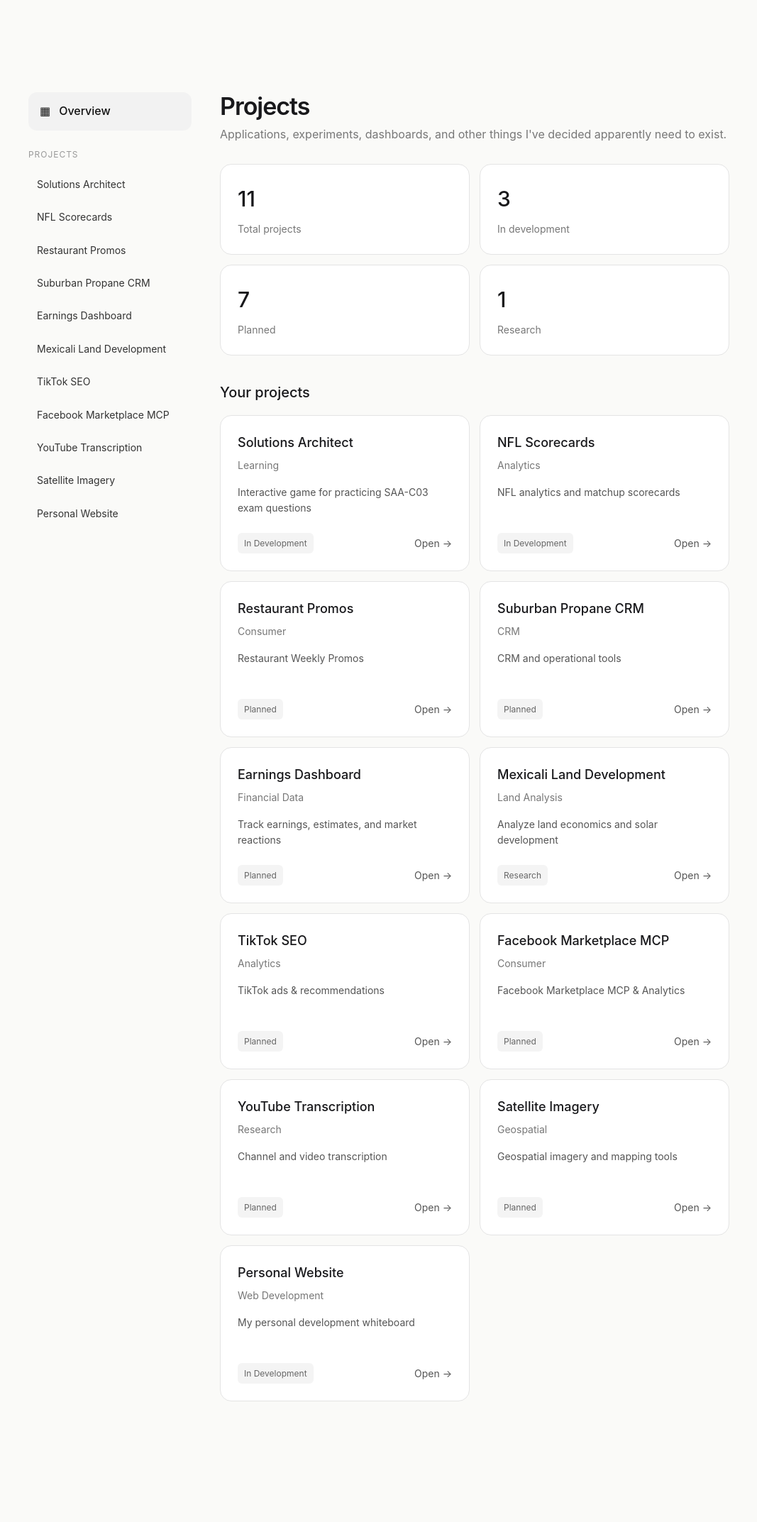
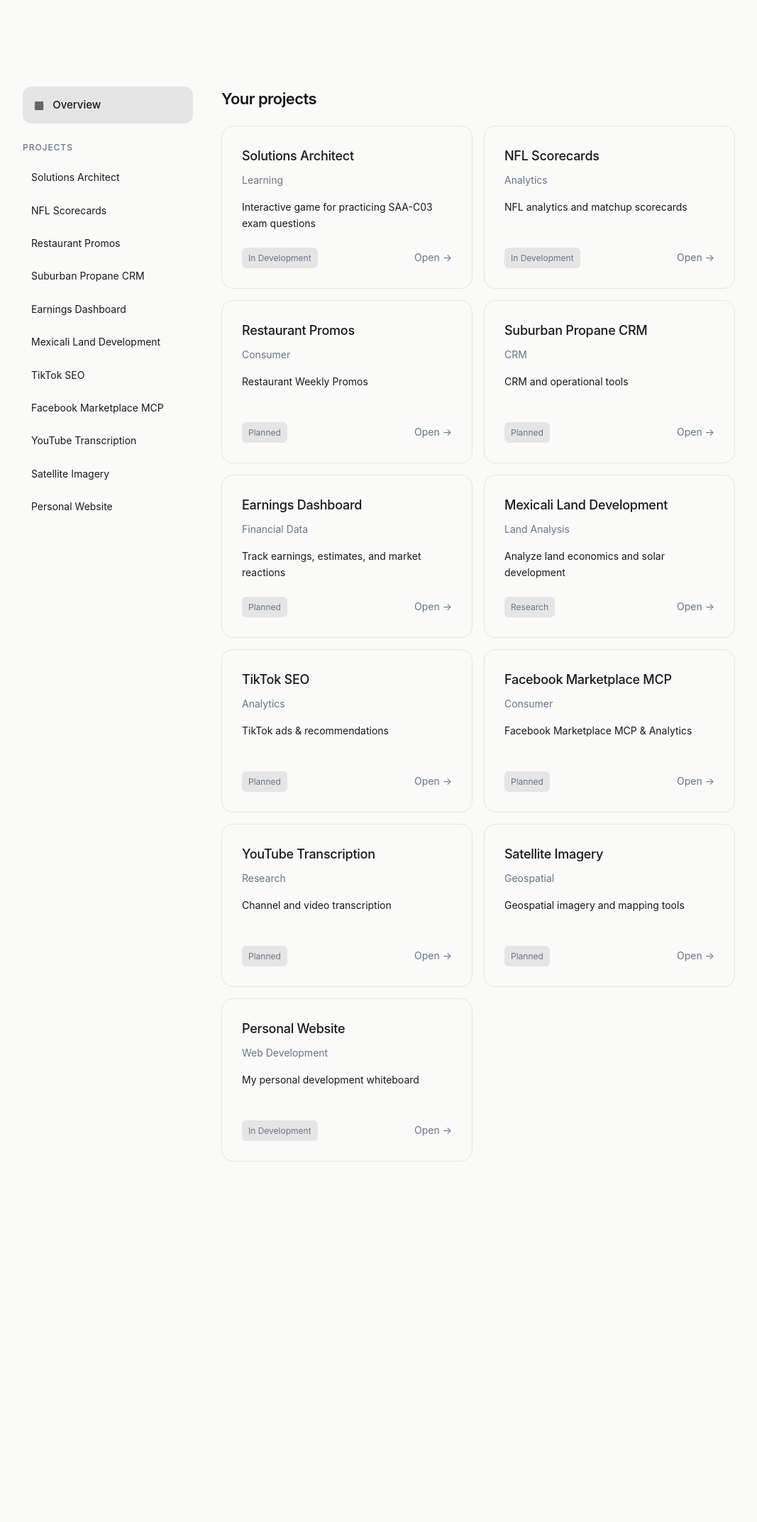
Before and after one commit to drtz1776/drtz-whiteboard, a Flask app: page /projects in a window 1280 px wide. Shown: the part 74-2219 px from the top of the page at 71% size, without its empty margins (106-1173 px from the left). After the commit the page ends 1711 px from the top, so only its background shows below. Run offline with Flask 3, Linux system fonts and the light colour scheme.

Commit message:
Removed project stats from projects page

```diff
--- a/app.py
+++ b/app.py
@@ -12,30 +12,9 @@ def home():
 # PROJECTS OVERVIEW
 @app.route("/projects")
 def projects():
-
-    stats = {
-        "total": len(PROJECTS),
-
-        "in_development": sum(
-            p["status"] == "In Development"
-            for p in PROJECTS
-        ),
-
-        "planned": sum(
-            p["status"] == "Planned"
-            for p in PROJECTS
-        ),
-
-        "research": sum(
-            p["status"] == "Research"
-            for p in PROJECTS
-        )
-    }
-
     return render_template(
         "projects.html",
-        projects=PROJECTS,
-        stats=stats
+        projects=PROJECTS
     )
 
 
--- a/static/style.css
+++ b/static/style.css
@@ -201,8 +201,317 @@ h1 {
 }
 
 /* =========================
+   PROJECTS PAGE LAYOUT
+========================= */
+
+.projects-layout {
+    display: grid;
+    grid-template-columns: 240px minmax(0, 1fr);
+    gap: 40px;
+
+    width: 100%;
+    max-width: 1400px;
+
+    margin: 0 auto;
+    padding: 32px 24px 80px;
+
+    align-items: start;
+}
+
+/* =========================
+   PROJECT SIDEBAR
+========================= */
+
+.project-sidebar {
+    position: sticky;
+    top: 110px;
+    align-self: start;
+}
+
+.sidebar-overview {
+    display: flex;
+    align-items: center;
+    gap: 12px;
+
+    padding: 14px 16px;
+    border-radius: 12px;
+
+    color: var(--text);
+    font-size: 15px;
+    font-weight: 500;
+
+    transition: background 0.2s ease;
+}
+
+.sidebar-overview:hover,
+.sidebar-overview.active {
+    background: var(--border);
+}
+
+.sidebar-label {
+    margin: 24px 0 12px;
+
+    color: var(--secondary-text);
+    font-size: 12px;
+    font-weight: 500;
+
+    letter-spacing: 0.08em;
+}
+
+.project-nav {
+    display: flex;
+    flex-direction: column;
+    gap: 4px;
+}
+
+.project-nav-item {
+    display: flex;
+    align-items: center;
+
+    min-height: 42px;
+    padding: 10px 12px;
+    border-radius: 9px;
+
+    color: var(--text);
+    font-size: 14px;
+
+    transition: background 0.2s ease;
+}
+
+.project-nav-item:hover,
+.project-nav-item.active {
+    background: var(--border);
+}
+
+/* =========================
+   PROJECTS MAIN CONTENT
+========================= */
+
+.projects-main {
+    min-width: 0;
+    width: 100%;
+}
+
+.projects-section {
+    width: 100%;
+}
+
+.projects-section-header {
+    margin-bottom: 20px;
+}
+
+.projects-section-header h2 {
+    margin: 0;
+    font-size: 22px;
+    font-weight: 600;
+    letter-spacing: -0.025em;
+}
+
+/* =========================
+   PROJECT GRID
+========================= */
+
+.project-grid {
+    display: grid;
+    grid-template-columns: repeat(2, minmax(0, 1fr));
+    gap: 16px;
+
+    width: 100%;
+}
+
+/* =========================
+   PROJECT CARDS
+========================= */
+
+.project-card {
+    display: flex;
+    flex-direction: column;
+
+    min-height: 230px;
+    padding: 28px;
+
+    background: var(--background);
+    border: 1px solid var(--border);
+    border-radius: 16px;
+
+    transition:
+        transform 0.2s ease,
+        border-color 0.2s ease,
+        box-shadow 0.2s ease;
+}
+
+.project-card:hover {
+    transform: translateY(-3px);
+
+    box-shadow: 0 10px 30px rgba(0, 0, 0, 0.05);
+}
+
+.project-card h3 {
+    margin: 0 0 8px;
+
+    font-size: 18px;
+    font-weight: 500;
+    letter-spacing: -0.015em;
+}
+
+.project-category {
+    margin: 0 0 16px;
+
+    color: var(--secondary-text);
+    font-size: 14px;
+}
+
+.project-description {
+    margin: 0;
+
+    color: var(--text);
+    font-size: 14px;
+    line-height: 1.6;
+}
+
+/* =========================
+   PROJECT CARD FOOTER
+========================= */
+
+.project-card-footer {
+    display: flex;
+    align-items: center;
+    justify-content: space-between;
+
+    gap: 12px;
+    margin-top: auto;
+    padding-top: 20px;
+}
+
+.project-status {
+    display: inline-block;
+
+    padding: 5px 9px;
+
+    background: var(--border);
+    border-radius: 6px;
+
+    color: var(--secondary-text);
+    font-size: 12px;
+
+    white-space: nowrap;
+}
+
+.project-open {
+    color: var(--secondary-text);
+    font-size: 14px;
+    white-space: nowrap;
+
+    transition: color 0.2s ease;
+}
+
+.project-open:hover {
+    color: var(--text);
+}
+
+/* =========================
+   PROJECT DETAIL PAGES
+========================= */
+
+.back-link {
+    display: inline-block;
+    margin-bottom: 28px;
+
+    color: var(--secondary-text);
+    font-size: 14px;
+}
+
+.back-link:hover {
+    color: var(--text);
+}
+
+.project-detail-header {
+    margin-bottom: 44px;
+}
+
+.project-detail-header h1 {
+    margin: 0 0 12px;
+
+    font-size: 36px;
+    font-weight: 600;
+    letter-spacing: -0.03em;
+}
+
+.project-detail-header > p {
+    margin: 0 0 20px;
+
+    color: var(--secondary-text);
+    font-size: 16px;
+}
+
+/* =========================
+   PROJECT DETAIL SECTIONS
+========================= */
+
+.detail-section {
+    margin-bottom: 36px;
+}
+
+.detail-section h2 {
+    margin: 0 0 16px;
+
+    font-size: 20px;
+    font-weight: 500;
+}
+
+.detail-card {
+    padding: 24px;
+
+    background: var(--background);
+    border: 1px solid var(--border);
+    border-radius: 16px;
+}
+
+.detail-card p {
+    margin: 0 0 12px;
+
+    color: var(--secondary-text);
+    font-size: 14px;
+    line-height: 1.7;
+}
+
+.detail-card p:last-child {
+    margin-bottom: 0;
+}
+
+.detail-info-grid {
+    display: grid;
+    grid-template-columns: repeat(2, minmax(0, 1fr));
+    gap: 14px;
+}
+
+.detail-label {
+    margin: 0 0 8px;
+
+    color: var(--secondary-text);
+    font-size: 13px;
+}
+
+.detail-card h3 {
+    margin: 0;
+    font-size: 17px;
+    font-weight: 500;
+}
+
+/* =========================
    MOBILE RESPONSIVENESS
 ========================= */
+
+@media (max-width: 900px) {
+    .projects-layout {
+        grid-template-columns: 1fr;
+        gap: 0;
+    }
+
+    .project-sidebar {
+        display: none;
+    }
+}
 
 @media (max-width: 750px) {
     .header-container {
@@ -235,351 +544,22 @@ h1 {
     }
 }
 
-/* =========================
-   PROJECTS PAGE
-========================= */
-
-.projects-layout {
-    display: grid;
-    grid-template-columns: 230px 1fr;
-    gap: 40px;
-
-    max-width: 1400px;
-    margin: 0 auto;
-
-    padding: 40px 32px 80px;
-}
-
-
-/* =========================
-   PROJECT SIDEBAR
-========================= */
-
-.project-sidebar {
-    position: sticky;
-    top: 100px;
-
-    align-self: start;
-
-    min-height: calc(100vh - 140px);
-}
-
-
-.sidebar-overview {
-    display: flex;
-    align-items: center;
-    gap: 12px;
-
-    padding: 14px 16px;
-
-    border-radius: 12px;
-
-    color: #111;
-    text-decoration: none;
-    font-weight: 500;
-
-    transition: background 0.2s ease;
-}
-
-
-.sidebar-overview:hover,
-.sidebar-overview.active {
-    background: #f2f2f2;
-}
-
-
-.sidebar-label {
-    margin: 24px 0 12px;
-
-    font-size: 12px;
-    color: #999;
-
-    letter-spacing: 0.08em;
-}
-
-
-.project-nav {
-    display: flex;
-    flex-direction: column;
-    gap: 4px;
-}
-
-
-.project-nav-item {
-    display: flex;
-    align-items: center;
-    gap: 12px;
-
-    padding: 10px 12px;
-
-    border-radius: 9px;
-
-    text-decoration: none;
-
-    color: #333;
-
-    font-size: 14px;
-
-    transition:
-        background 0.2s ease,
-        color 0.2s ease;
-}
-
-
-.project-nav-item:hover {
-    background: #f5f5f5;
-    color: #000;
-}
-
-
-.project-nav-icon {
-    width: 22px;
-
-    display: flex;
-    justify-content: center;
-
-    filter: grayscale(100%);
-}
-
-
-/* =========================
-   MAIN PROJECT CONTENT
-========================= */
-
-.projects-main {
-    min-width: 0;
-}
-
-
-.projects-heading {
-    margin-bottom: 28px;
-}
-
-
-.projects-heading h1 {
-    margin: 0;
-
-    font-size: 34px;
-    font-weight: 600;
-
-    letter-spacing: -0.03em;
-}
-
-
-.projects-heading p {
-    margin-top: 8px;
-
-    color: #777;
-
-    font-size: 16px;
-}
-
-
-/* =========================
-   PROJECT STATS
-========================= */
-
-.project-stats {
-    display: grid;
-    grid-template-columns: repeat(2, 1fr);
-
-    gap: 14px;
-
-    margin-bottom: 36px;
-}
-
-
-.stat-card {
-    padding: 24px;
-
-    border: 1px solid #e4e4e4;
-    border-radius: 16px;
-
-    background: white;
-}
-
-
-.stat-card h2 {
-    margin: 0 0 8px;
-
-    font-size: 30px;
-    font-weight: 500;
-}
-
-
-.stat-card p {
-    margin: 0;
-
-    color: #777;
-
-    font-size: 14px;
-}
-
-
-/* =========================
-   PROJECT GRID
-========================= */
-
-.projects-section-header {
-    margin-bottom: 16px;
-}
-
-
-.projects-section-header h2 {
-    margin: 0;
-
-    font-size: 20px;
-    font-weight: 500;
-}
-
-
-.project-grid {
-    display: grid;
-    grid-template-columns: repeat(2, minmax(0, 1fr));
-
-    gap: 14px;
-}
-
-
-/* =========================
-   PROJECT CARD
-========================= */
-
-.project-card {
-    display: flex;
-    flex-direction: column;
-
-    min-height: 220px;
-
-    padding: 24px;
-
-    border: 1px solid #e4e4e4;
-    border-radius: 16px;
-
-    background: #fff;
-
-    transition:
-        transform 0.2s ease,
-        border-color 0.2s ease,
-        box-shadow 0.2s ease;
-}
-
-
-.project-card:hover {
-    transform: translateY(-3px);
-
-    border-color: #d0d0d0;
-
-    box-shadow:
-        0 10px 30px rgba(0, 0, 0, 0.05);
-}
-
-
-.project-card-icon {
-    margin-bottom: 15px;
-
-    font-size: 22px;
-
-    filter: grayscale(100%);
-}
-
-
-.project-card h3 {
-    margin: 0 0 6px;
-
-    font-size: 18px;
-    font-weight: 500;
-}
-
-
-.project-category {
-    margin: 0 0 15px;
-
-    color: #777;
-
-    font-size: 14px;
-}
-
-
-.project-description {
-    margin: 0;
-
-    color: #555;
-
-    font-size: 14px;
-
-    line-height: 1.6;
-}
-
-
-.project-card-footer {
-    display: flex;
-    align-items: center;
-    justify-content: space-between;
-
-    margin-top: auto;
-    padding-top: 20px;
-}
-
-
-.project-status {
-    padding: 5px 9px;
-
-    background: #f4f4f4;
-
-    border-radius: 6px;
-
-    color: #666;
-
-    font-size: 12px;
-}
-
-
-.project-open {
-    color: #555;
-
-    font-size: 14px;
-
-    text-decoration: none;
-
-    transition: color 0.2s ease;
-}
-
-
-.project-open:hover {
-    color: #000;
-}
-
-
-/* =========================
-   RESPONSIVE
-========================= */
-
-@media (max-width: 900px) {
-
+@media (max-width: 650px) {
     .projects-layout {
-        grid-template-columns: 1fr;
-    }
-
-    .project-sidebar {
-        display: none;
-    }
-
-}
-
-
-@media (max-width: 650px) {
-
-    .projects-layout {
-        padding: 30px 18px 60px;
-    }
-
-    .project-stats {
-        grid-template-columns: 1fr;
+        padding: 24px 18px 60px;
     }
 
     .project-grid {
         grid-template-columns: 1fr;
+        gap: 14px;
     }
 
+    .project-card {
+        min-height: 210px;
+        padding: 22px;
+    }
+
+    .detail-info-grid {
+        grid-template-columns: 1fr;
+    }
 }
--- a/templates/projects.html
+++ b/templates/projects.html
@@ -10,7 +10,8 @@
     <!-- LEFT SIDEBAR -->
     <aside class="project-sidebar">
 
-        <a href="{{ url_for('projects') }}" class="sidebar-overview active">
+        <a href="{{ url_for('projects') }}"
+           class="sidebar-overview active">
             <span>▦</span>
             Overview
         </a>
@@ -37,41 +38,6 @@
 
     <!-- MAIN CONTENT -->
     <main class="projects-main">
-
-        <div class="projects-heading">
-            <h1>Projects</h1>
-            <p>
-                Applications, experiments, dashboards, and other things
-                I've decided apparently need to exist.
-            </p>
-        </div>
-
-
-        <!-- PROJECT STATS -->
-        <section class="project-stats">
-
-            <div class="stat-card">
-                <h2>{{ stats.total }}</h2>
-                <p>Total projects</p>
-            </div>
-
-            <div class="stat-card">
-                <h2>{{ stats.in_development }}</h2>
-                <p>In development</p>
-            </div>
-
-            <div class="stat-card">
-                <h2>{{ stats.planned }}</h2>
-                <p>Planned</p>
-            </div>
-
-            <div class="stat-card">
-                <h2>{{ stats.research }}</h2>
-                <p>Research</p>
-            </div>
-
-        </section>
-
 
         <!-- PROJECT CARDS -->
         <section class="projects-section">
```
